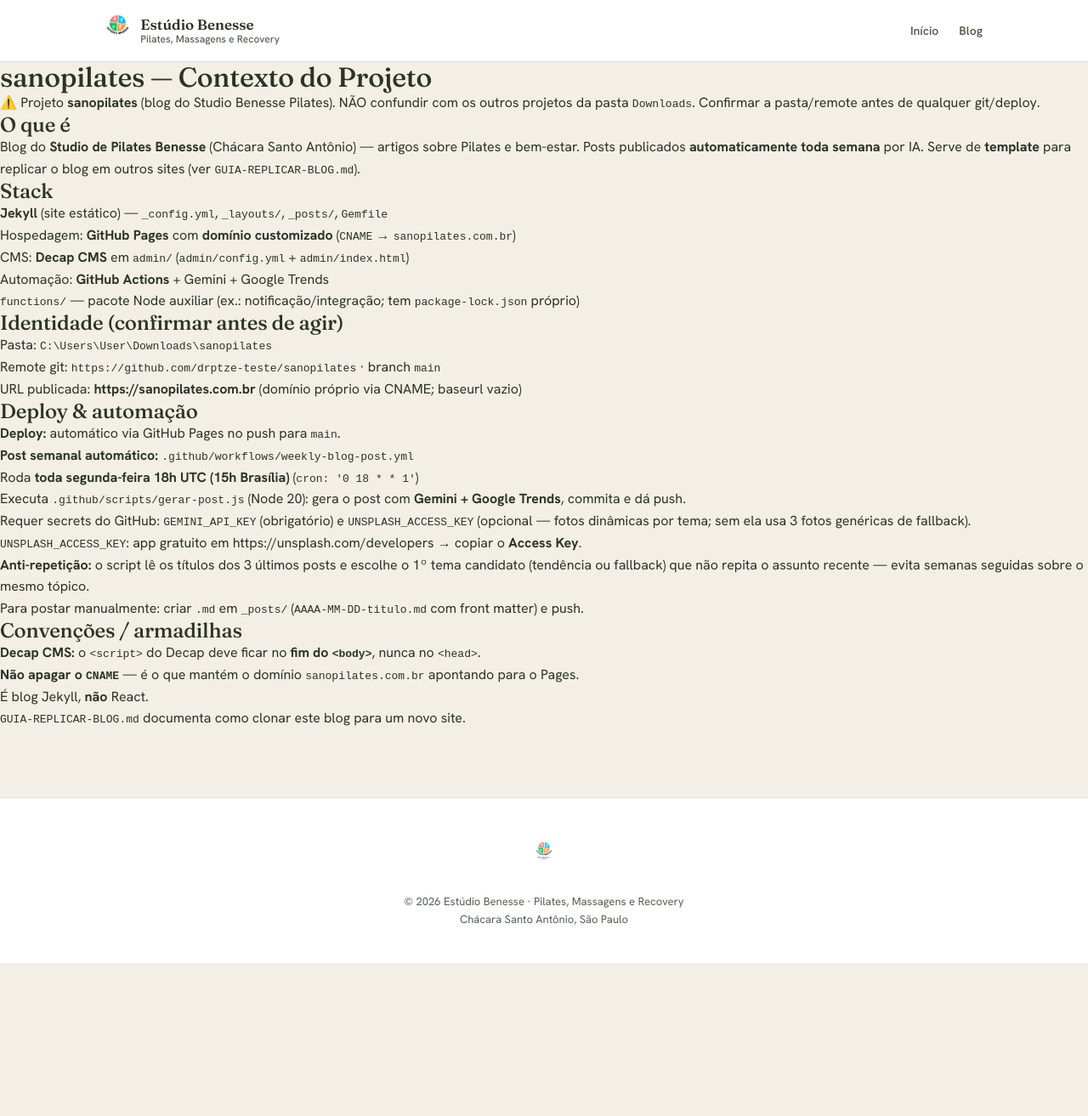
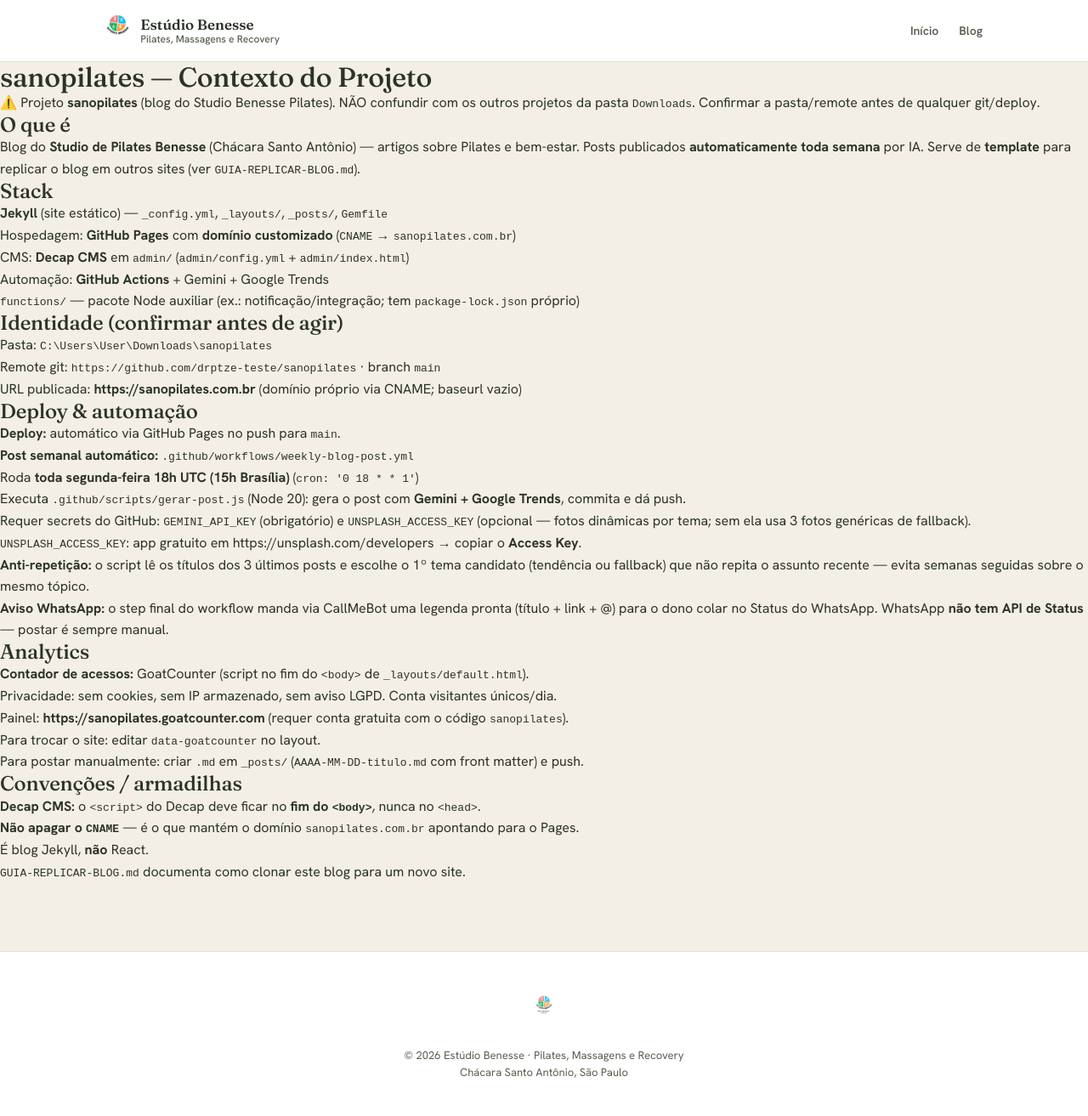
Before and after one commit to drptze-teste/sanopilates, a Jekyll site: the page built from CLAUDE.md, in a window 1280 px wide. Shown: the whole page at 85% size. Built offline with Jekyll 4.4.1, drawn with Linux system fonts in a browser that asks for light colours; our own code applies the rules of GitHub Pages for plain Markdown files; before the commit the page ends 1133 px from its top, so only the background shows below that.

Commit message:
feat: contador de acessos (GoatCounter) + aviso WhatsApp pronto p/ Status
- Adiciona script GoatCounter no fim do body (privacidade: sem cookies,
  sem IP armazenado); painel em sanopilates.goatcounter.com.
- Melhora o aviso CallMeBot: agora envia uma legenda pronta (titulo +
  link + @) para o dono colar no Status do WhatsApp.

Co-Authored-By: Claude Sonnet 4.6 <noreply@anthropic.com>

```diff
--- a/CLAUDE.md
+++ b/CLAUDE.md
@@ -28,6 +28,13 @@ Posts publicados **automaticamente toda semana** por IA. Serve de **template** p
   - Requer secrets do GitHub: `GEMINI_API_KEY` (obrigatório) e `UNSPLASH_ACCESS_KEY` (opcional — fotos dinâmicas por tema; sem ela usa 3 fotos genéricas de fallback).
   - `UNSPLASH_ACCESS_KEY`: app gratuito em https://unsplash.com/developers → copiar o **Access Key**.
   - **Anti-repetição:** o script lê os títulos dos 3 últimos posts e escolhe o 1º tema candidato (tendência ou fallback) que não repita o assunto recente — evita semanas seguidas sobre o mesmo tópico.
+  - **Aviso WhatsApp:** o step final do workflow manda via CallMeBot uma legenda pronta (título + link + @) para o dono colar no Status do WhatsApp. WhatsApp **não tem API de Status** — postar é sempre manual.
+
+## Analytics
+- **Contador de acessos:** GoatCounter (script no fim do `<body>` de `_layouts/default.html`).
+  - Privacidade: sem cookies, sem IP armazenado, sem aviso LGPD. Conta visitantes únicos/dia.
+  - Painel: **https://sanopilates.goatcounter.com** (requer conta gratuita com o código `sanopilates`).
+  - Para trocar o site: editar `data-goatcounter` no layout.
 - Para postar manualmente: criar `.md` em `_posts/` (`AAAA-MM-DD-titulo.md` com front matter) e push.
 
 ## Convenções / armadilhas
--- a/_layouts/default.html
+++ b/_layouts/default.html
@@ -114,5 +114,10 @@
   </div>
 </footer>
 
+<!-- GoatCounter — contagem de acessos (privacidade: sem cookies, sem IP armazenado) -->
+<!-- Painel: https://sanopilates.goatcounter.com  ·  conta gratuita em goatcounter.com -->
+<script data-goatcounter="https://sanopilates.goatcounter.com/count"
+        async src="//gc.zgo.at/count.js"></script>
+
 </body>
 </html>
```
Also changed, not shown: .github/workflows/weekly-blog-post.yml.
